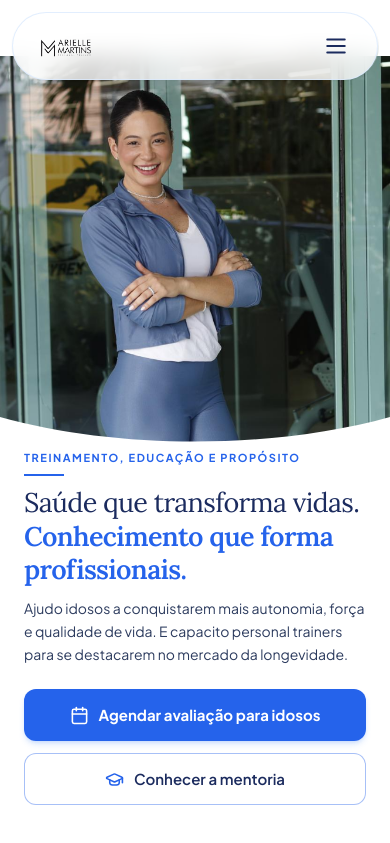
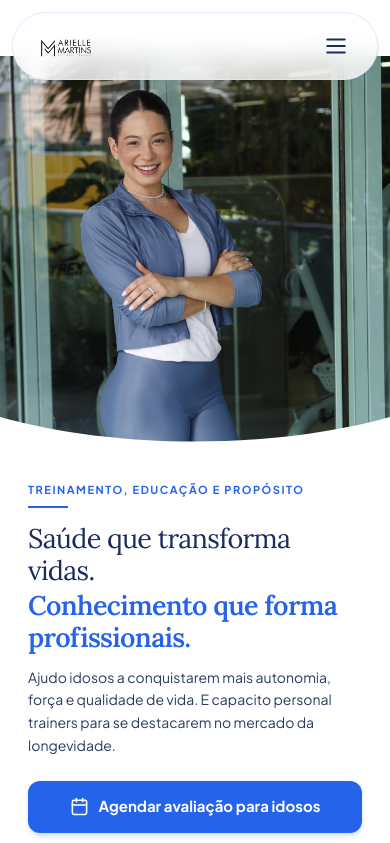
Before and after one commit to Vitorlocorreia/lpariellemartins, a React (Vite) app: page / in a window 390 px wide. Shown: the top 843 px of the page. Built offline with nearby package versions, Linux system fonts and the light colour scheme.

Commit message:
feat: blue theme as main with increased mobile hero breathing room

```diff
--- a/src/components/Hero.jsx
+++ b/src/components/Hero.jsx
@@ -176,8 +176,8 @@ export default function Hero({ onOpenModal, whatsappUrl }) {
         </div>
 
         {/* ── MOBILE CONTENT ── */}
-        <div className="lg:hidden w-full flex flex-col pt-0 pb-8 px-2 z-10 relative -mt-3">
-          <div className="hero-animate-text mb-2.5 text-left">
+        <div className="lg:hidden w-full flex flex-col pt-5 pb-8 px-3 z-10 relative">
+          <div className="hero-animate-text mb-3.5 text-left">
             <span className="text-[11px] font-bold tracking-[0.14em] text-[#2563EB] uppercase">
               Treinamento, Educação e Propósito
             </span>
```
